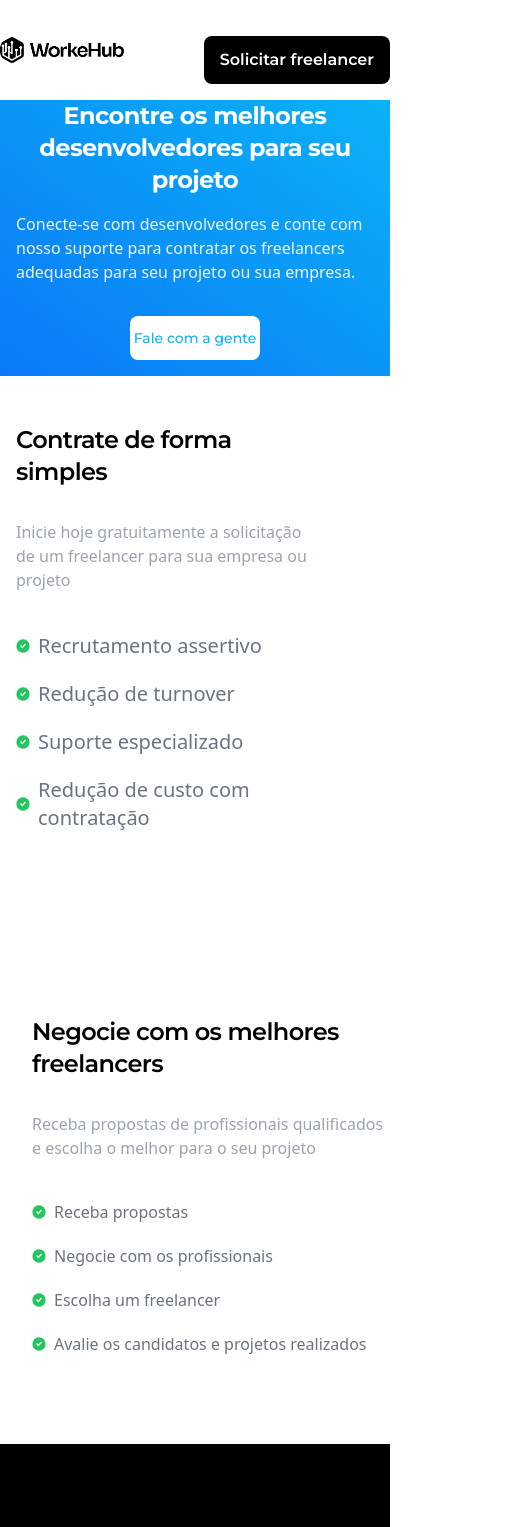
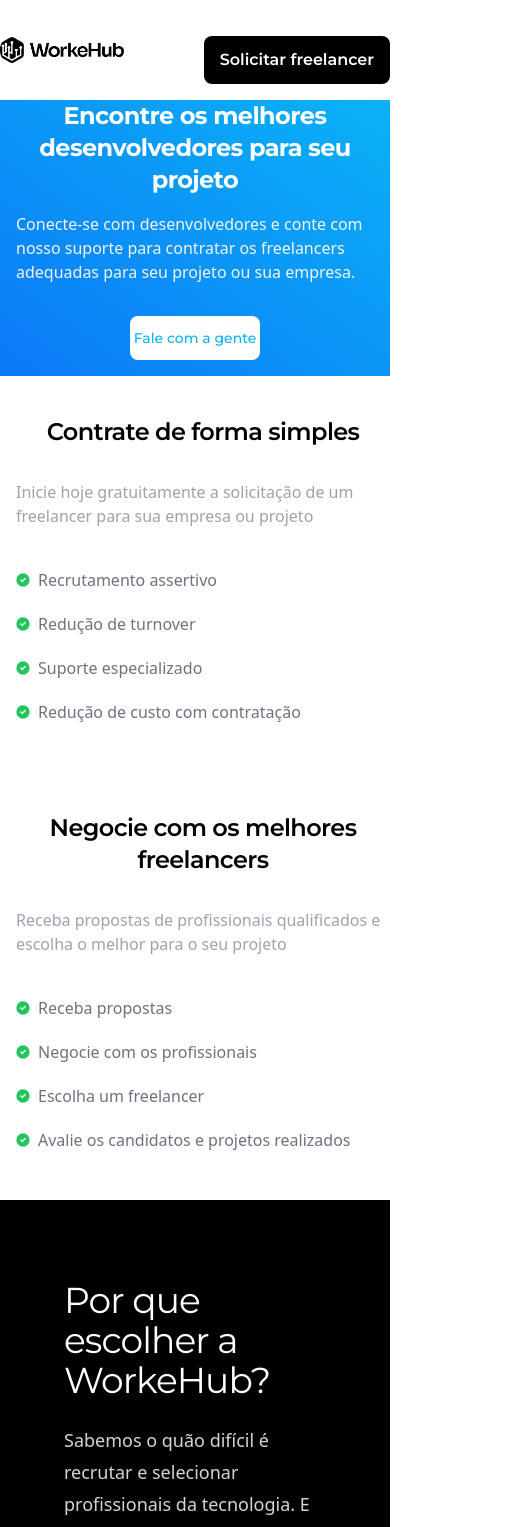
Before and after one commit to isacrodriguesdev/landing-page, a Next.js app: page / in a window 390 px wide. Shown: the top 1527 px of the page, 516 px wide, since content can reach past the window. Built offline with nearby package versions, Linux system fonts and the light colour scheme.

Commit message:
chore: style

```diff
--- a/src/components/banner.tsx
+++ b/src/components/banner.tsx
@@ -4,7 +4,7 @@ export default function Banner() {
   return (
     <section className="w-full bg-gradient-to-tr from-primary to-secundary relative isolate overflow-hidden 2xl:mt-0 lg:my-0">
       <div className="grid 2sm:px-4 3sm:px-4 md:px-0 lg:gap-8 xl:gap-0 lg:grid-cols-12 justify-center">
-        <div className="max-w-3xl lg:ml-20 mr-auto place-self-center lg:col-span-7 ">
+        <div className="xl:max-w-3xl  lg:ml-20 mr-auto place-self-center lg:col-span-7 ">
           <h1 className="lg:ml-5 xsm:text-center xsm:text-xl xsm:font-bold md:mt-8 lg:mt-0 sm:text-center 2sm:text-2xl 3sm:text-3xl xl:text-5xl lg:text-start text-white mb-4 font-Orbitron tracking-tight leading-none lg:text-4xl md:text-4xl">
             Encontre os melhores desenvolvedores para seu projeto
           </h1>
--- a/src/components/contract.tsx
+++ b/src/components/contract.tsx
@@ -3,17 +3,19 @@ import Image from "next/image";
 export default function Contract() {
   return (
     <>
-      <section className="bg-white h-fit xsm:mb-12 2xl:mt-20">
-        <div className="flex items-center justify-center">
-          <div className="3sm:ml-4 xsm:ml-4 2sm:ml-4 md:ml-0 col-span-6 xl:place-items-center lg:col-span-12 py-12">
-            <h3 className="text-black max-w-2xl xsm:text-xl 3sm:text-2xl 2sm:text-2xl font-semibold 3sm:text-center md:text-start mb-4 xl:text-5xl font-Orbitron tracking-tight leading-none md:text-5xl">
+      <section className="bg-white flex item-center sm:h-fit 3sm:h-fill lg:h-fill justify-center py-10">
+        <div className="flex max-w-2xl grid-cols-1 lg:max-w-none xl:grid-cols lg:gap-8 xl:gap-0 2sm:h-fit 3sm:h-fit lg:grid-cols-12">
+          <div className="lg:mt-0 lg:flex lg:ml-0 lg:h-fill sm:h-fit md:ml-0 xl:place-items-center">
+            <div className="2sm:ml-4 xsm:ml-4 max-w-2xl col-span-7 md:ml-0 lg:ml-20 xl:ml-40 mr-auto place-self-center 3sm:ml-4">
+              <h3 className="2sm:text-2xl xsm:text-xl lg:text-start xsm:text-center text-black font-semibold mb-4 xl:text-5xl 3sm:text-3xl font-Orbitron tracking-tight leading-none md:text-5xl">
                 Contrate de forma simples
               </h3>
-            <p className="max-w-2xl 3sm:text-xl font-sans xl:text-xl text-gray-400 lg:mb-8 md:text-lg lg:text-xl mt-8 mb-8">
-              Inicie hoje gratuitamente a solicitação de um freelancer para sua empresa ou projeto
+              <p className="max-w-2xl font-sans 3sm:text-xl xl:text-xl text-gray-400 lg:mb-8 md:text-lg lg:text-xl mt-8 mb-8">
+                Inicie hoje gratuitamente a solicitação de um freelancer para
+                sua empresa ou projeto
               </p>
-            <ul className="max-w-md space-y-1 text-gray-500 list-inside dark:text-gray-400">
-              <li className="flex items-center font-sans text-xl py-2">
+              <ul className="max-w-lg space-y-1 text-gray-500 list-inside dark:text-gray-400">
+                <li className="flex items-center xl:text-xl font-sans py-2 md:text-2xl 3sm:text-lg">
                   <svg
                     className="w-3.5 h-3.5 me-2 text-green-500 dark:text-green-400 flex-shrink-0"
                     aria-hidden="true"
@@ -24,7 +26,7 @@ export default function Contract() {
                   </svg>
                   Recrutamento assertivo
                 </li>
-              <li className="flex items-center font-sans text-xl py-2">
+                <li className="flex items-center xl:text-xl font-sans py-2 md:text-2xl 3sm:text-lg">
                   <svg
                     className="w-3.5 h-3.5 me-2 text-green-500 dark:text-green-400 flex-shrink-0"
                     aria-hidden="true"
@@ -35,7 +37,7 @@ export default function Contract() {
                   </svg>
                   Redução de turnover
                 </li>
-              <li className="flex items-center font-sans py-2 text-xl">
+                <li className="flex items-center xl:text-xl font-sans py-2 md:text-2xl 3sm:text-lg">
                   <svg
                     className="w-3.5 h-3.5 me-2 text-green-500 dark:text-green-400 flex-shrink-0"
                     aria-hidden="true"
@@ -46,7 +48,7 @@ export default function Contract() {
                   </svg>
                   Suporte especializado
                 </li>
-              <li className="flex items-center font-sans py-2 text-xl">
+                <li className="flex items-center xl:text-xl font-sans py-2 md:text-2xl 3sm:text-lg">
                   <svg
                     className="w-3.5 h-3.5 me-2 text-green-500 dark:text-green-400 flex-shrink-0"
                     aria-hidden="true"
@@ -58,16 +60,8 @@ export default function Contract() {
                   Redução de custo com contratação
                 </li>
               </ul>
-            {/* <div className="mt-8 xsm:justify-center flex 3sm:justify-center md:justify-start">
-              <a
-                href="#"
-                className="inline-flex items-center justify-center px-5 py-3 mr-3 text-base font-medium text-center rounded-lg bg-gradient-to-r from-secundary to-primary focus:ring-4 focus:ring-primary-300 text-white hover:text-white disabled:opacity-50 disabled:pointer-events-none dark:focus:outline-none dark:focus:ring-1 dark:focus:ring-gray-600 transition-all"
-              >
-                Solicitar free-lancer ➔
-              </a>
-            </div> */}
             </div>
-          <div className="w-fit col-span-5 ml-20 flex lg:col-span-5 ">
+            <div className="w-fit col-span-5 lg:ml-20 flex lg:col-span-5 ">
               <Image
                 className="lg:object-contain xsm:hidden lg:block"
                 src="/image/contract.png"
@@ -77,6 +71,7 @@ export default function Contract() {
               />
             </div>
           </div>
+        </div>
       </section>
     </>
   );
--- a/src/components/freela.tsx
+++ b/src/components/freela.tsx
@@ -3,9 +3,9 @@ import Image from "next/image";
 export default function Freela() {
   return (
     <>
-      <section className="bg-white flex item-center sm:h-fit 3sm:h-fill lg:h-fill justify-center py-20">
+      <section className="bg-white flex item-center sm:h-fit 3sm:h-fill lg:h-fill justify-center py-10">
         <div className="flex max-w-2xl grid-cols-1 lg:max-w-none xl:grid-cols lg:gap-8 xl:gap-0 2sm:h-fit 3sm:h-fit lg:grid-cols-12">
-          <div className="lg:mt-0 lg:flex lg:ml-0 lg:h-fill sm:h-fit 3sm:ml-4 xsm:ml-4 2sm:ml-4 md:ml-0 col-span-6 xl:place-items-center lg:col-span-12">
+          <div className="lg:mt-0 lg:flex lg:ml-0 lg:h-fill sm:h-fit md:ml-0 col-span-6 xl:place-items-center lg:col-span-12">
             <Image
               className="lg:object-contain xsm:hidden lg:block"
               src="/image/image2.png"
@@ -13,8 +13,8 @@ export default function Freela() {
               width={600}
               height={300}
             />
-            <div className="2sm:ml-4 xsm:ml-4 max-w-2xl col-span-7 md:ml-0 lg:ml-20 xl:ml-40 mr-auto place-self-center lg:col-span-12 3sm:ml-4">
-              <h3 className="2sm:text-2xl xsm:text-xl text-black font-semibold mb-4 xl:text-5xl 3sm:text-3xl font-Orbitron tracking-tight leading-none md:text-5xl">
+            <div className="2sm:ml-4 xsm:ml-4 max-w-2xl col-span-7 md:ml-0 lg:ml-20 xl:ml-40 mr-auto place-self-center 3sm:ml-4">
+              <h3 className="2sm:text-2xl xsm:text-xl text-black font-semibold mb-4 lg:text-start xsm:text-center xl:text-5xl 3sm:text-3xl font-Orbitron tracking-tight leading-none md:text-5xl">
                 Negocie com os melhores freelancers
               </h3>
               <p className="max-w-2xl font-sans 3sm:text-xl xl:text-xl text-gray-400 lg:mb-8 md:text-lg lg:text-xl mt-8 mb-8">
```
Also changed, not shown: src/components/Peoples.tsx (+16 -20 lines). Lines whose indentation alone changed are shown as unchanged.
